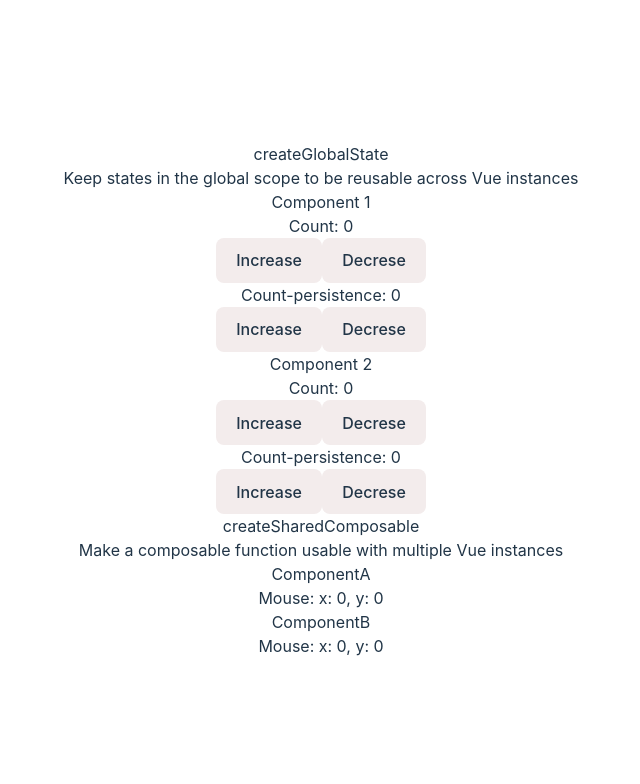
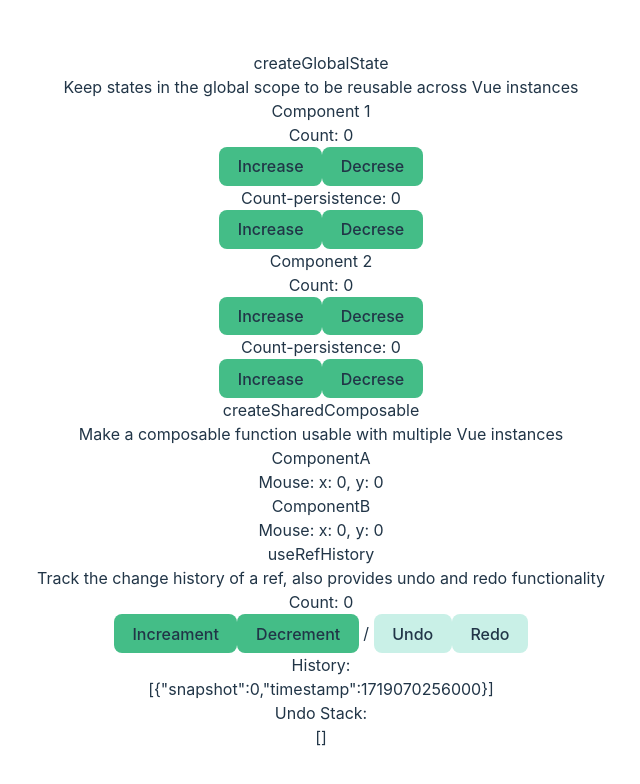
Before and after one commit to cwmazer/vue3-vueuse, a Vue app: page / in a window 1280 px wide. Shown: the top 784 px of the page, without its empty margins (319-959 px from the left). Built offline with nearby package versions, Linux system fonts and the light colour scheme.

Commit message:
state/useRefHistory

```diff
--- a/src/App.vue
+++ b/src/App.vue
@@ -1,11 +1,17 @@
 <script setup lang="ts">
 import CreateGlobalState from "./components/vueuse/state/createGlobalState/index.vue";
 import CreateSharedComposable from "./components/vueuse/state/createSharedComposable/index.vue";
+import UseRefHistory from "./components/vueuse/state/useRefHistory/index.vue";
 </script>
 
 <template>
-  <CreateGlobalState />
-  <CreateSharedComposable />
+  <div class="w-full h-full">
+    <div class="w-[800px] mx-auto">
+      <CreateGlobalState />
+      <CreateSharedComposable />
+      <UseRefHistory />
+    </div>
+  </div>
 </template>
 
 <style scoped>
--- /dev/null
+++ b/src/components/vueuse/state/useRefHistory/index.vue
@@ -0,0 +1,37 @@
+<template>
+  <div class="w-full p-2 border border-slate-200">
+    <h2 class="mb-1 font-semibold">useRefHistory</h2>
+    <p>Track the change history of a ref, also provides undo and redo functionality</p>
+    <div class="flex flex-col text-left">
+      <div>Count: {{ counter }}</div>
+      <div class="flex gap-2 items-center">
+        <button @click="() => (counter = counter + 1)">Increament</button>
+        <button @click="() => (counter = counter - 1)">Decrement</button>
+        /
+        <button :disabled="!canUndo" @click="undo">Undo</button>
+        <button :disabled="!canRedo" @click="redo">Redo</button>
+      </div>
+      <div class="mt-2 grid grid-cols-2">
+        <div>
+          <p class="font-semibold">History:</p>
+          <div>
+            {{ JSON.stringify(history) }}
+          </div>
+        </div>
+        <div>
+          <p class="font-semibold">Undo Stack:</p>
+          {{ JSON.stringify(undoStack) }}
+        </div>
+      </div>
+    </div>
+  </div>
+</template>
+
+<script setup lang="ts">
+import { ref } from "vue";
+import { useRefHistory } from "@vueuse/core";
+const counter = ref(0);
+const { history, undoStack, redoStack, undo, redo, canRedo, canUndo } = useRefHistory(counter);
+</script>
+
+<style scoped></style>
--- a/src/style.css
+++ b/src/style.css
@@ -41,7 +41,7 @@ h1 {
 button {
   border-radius: 8px;
   border: 1px solid transparent;
-  padding: 0.6em 1.2em;
+  padding: 0.4em 1.1em;
   font-size: 1em;
   font-weight: 500;
   font-family: inherit;
@@ -51,6 +51,10 @@ button {
 }
 button:hover {
   border-color: #646cff;
+  background-color: #059669
+}
+button:disabled {
+  background-color: #c9f0e7
 }
 button:focus,
 button:focus-visible {
@@ -77,6 +81,6 @@ button:focus-visible {
     color: #747bff;
   }
   button {
-    background-color: #f3ecec;
+    background-color: #44bd87;
   }
 }
```
